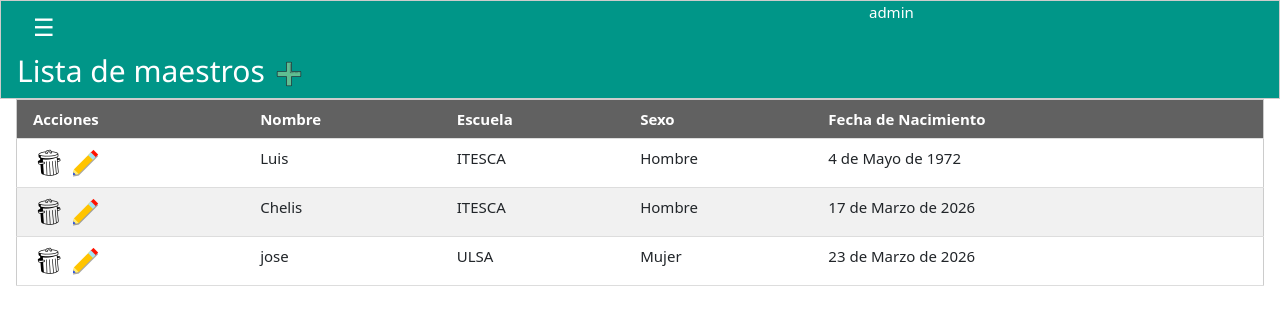
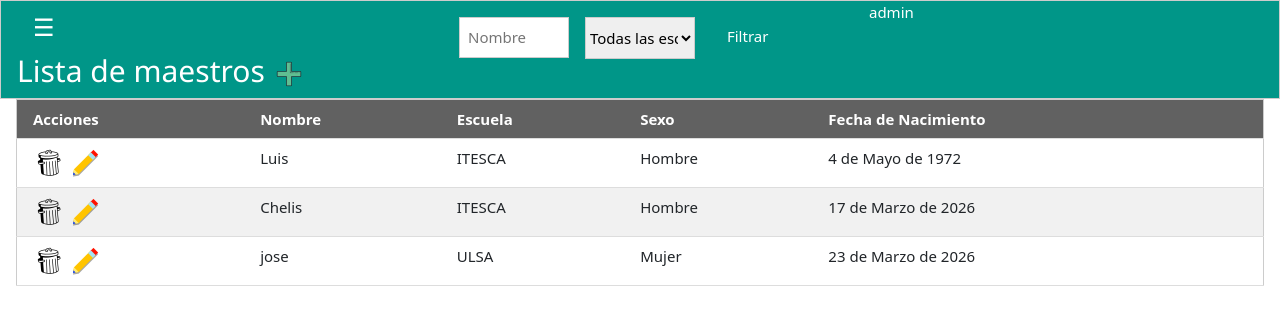
Before and after one commit to belmarq/2026LI9, a Django app: page /maestros/ in a window 1280 px wide. Shown: the top 325 px of the page. Run offline with Django 5.2, Linux system fonts and the light colour scheme; a user stored in the database is signed in; data comes from the database, SQL or seed files in the repository; both versions use the stored data as it was after the commit.

Commit message:
2026abril16

```diff
--- a/mi_aplicacion/templates/base.html
+++ b/mi_aplicacion/templates/base.html
@@ -28,6 +28,8 @@
     </h2>
   </div>
   <div class="w3-third w3-container">
+    {% block filtros %}
+    {% endblock %}
     {% if messages %}
       {% for message in messages %}
         <div class="alert alert-{{ message.tags }} alert-dismissible fade show" role="alert">
--- a/mi_aplicacion/templates/maestros/maestros.html
+++ b/mi_aplicacion/templates/maestros/maestros.html
@@ -5,6 +5,30 @@
 {% if user.is_authenticated and perms.mi_aplicacion.add_maestro %}
 <a href="{% url 'maestros_alta' %}"><img src="{% static 'images/icons8-plus-32.png' %}" /></a>
 {% endif %}
+{% endblock %}
+
+{% block filtros %}
+<form method="post">
+  {% csrf_token %}
+  <div class="w3-row-padding w3-margin-top">
+    <div class="w3-third">
+      <input class="w3-input w3-border" type="text" name="nombre" placeholder="Nombre" value="{{ request.GET.nombre }}">
+    </div>
+    <div class="w3-third">
+      <select class="w3-select w3-border" name="escuela">
+        <option value="0">Todas las escuelas</option>
+        {% for escuela in escuelas %}
+        <option value="{{ escuela.id }}"
+        {% if request.GET.escuela == escuela.id|stringformat:"s" %}selected{% endif %}>{{ escuela.siglas }}</option>
+        {% endfor %}
+      </select>
+    </div>
+    <div class="w3-third">
+      <button class="w3-button w3-teal" type="submit">Filtrar</button>
+    </div>
+  </div>
+</form>
+
 {% endblock %}
 
 {% block contenido %}
--- a/mi_aplicacion/views.py
+++ b/mi_aplicacion/views.py
@@ -95,7 +95,31 @@ class Maestros(View):
         cdx={
             "titulo":"Maestros",
             "subtitulo":"Lista de maestros",
-            "maestros": maestros}
+            "maestros": maestros,
+            "escuelas": Escuela.objects.all(),
+            }
+        return render(request, "maestros/maestros.html", cdx)
+
+    def post(self, request):
+        if not request.user.has_perm('mi_aplicacion.view_maestro'):
+            messages.error(request, f" {request.user.username} No tienes permiso para ver la página de maestros.")
+            return redirect("home")
+        escuela = request.POST.get("escuela")
+        nombre = request.POST.get("nombre")
+        escuela_id = int(escuela) if escuela else None
+        # print(f"escuela: {escuela}, nombre: {nombre}")
+        # print(f"request.POST: {request.POST}")
+        if escuela_id != 0 and nombre:
+            maestros = Maestro.objects.filter(escuela_id=escuela_id, nombre__icontains=nombre).all()
+        else:
+            maestros = Maestro.objects.filter(nombre__icontains=nombre).all()
+        cdx={
+            "titulo":"Maestros",
+            "subtitulo":"Lista de maestros",
+            "maestros": maestros,
+            "escuelas": Escuela.objects.all(),
+            "escuela_seleccionada": int(escuela_id) if escuela_id else None
+            }
         return render(request, "maestros/maestros.html", cdx)
 
 class MaestrosAlta(View):
```
Also changed, not shown: db.sqlite3.
